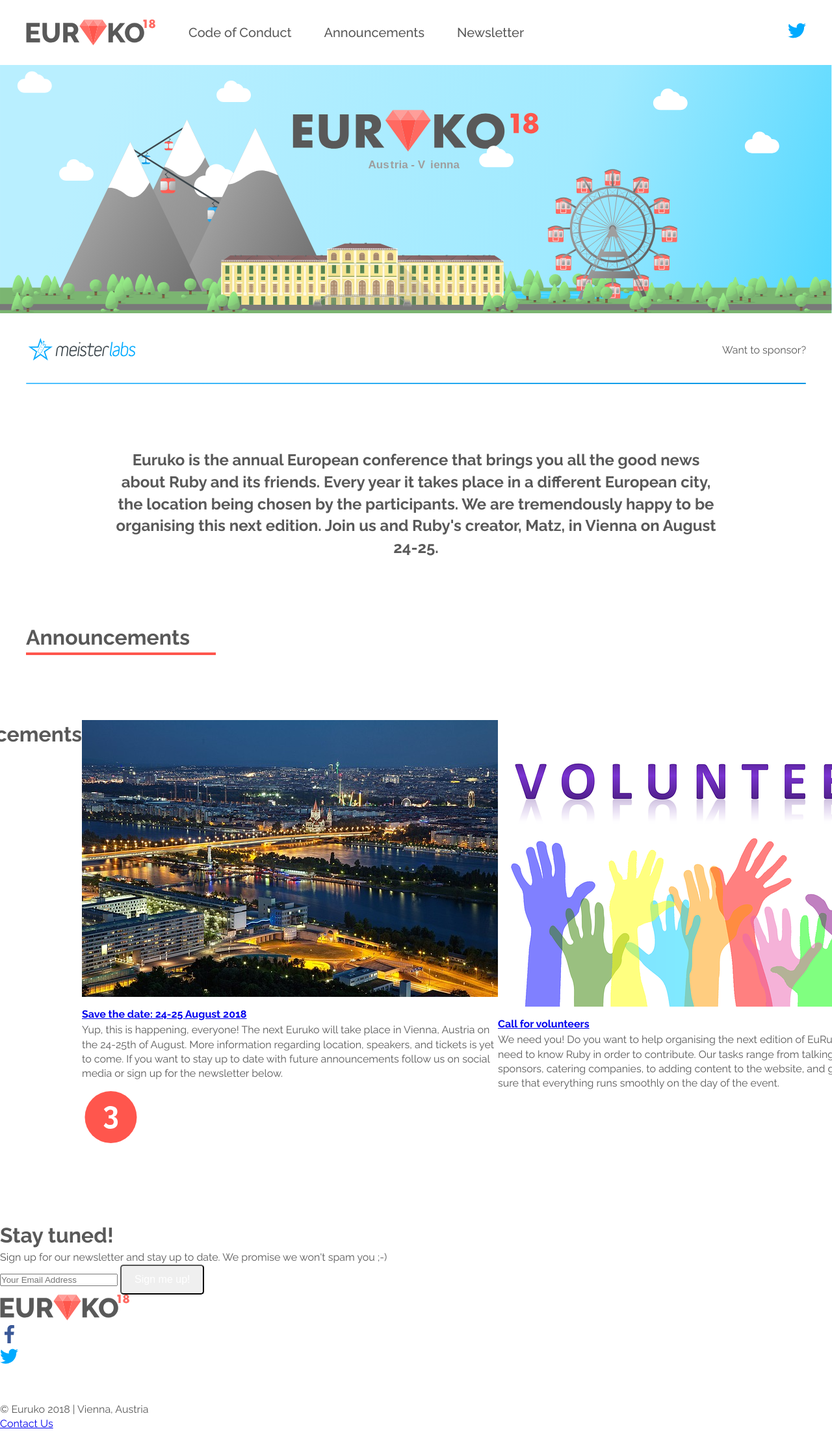
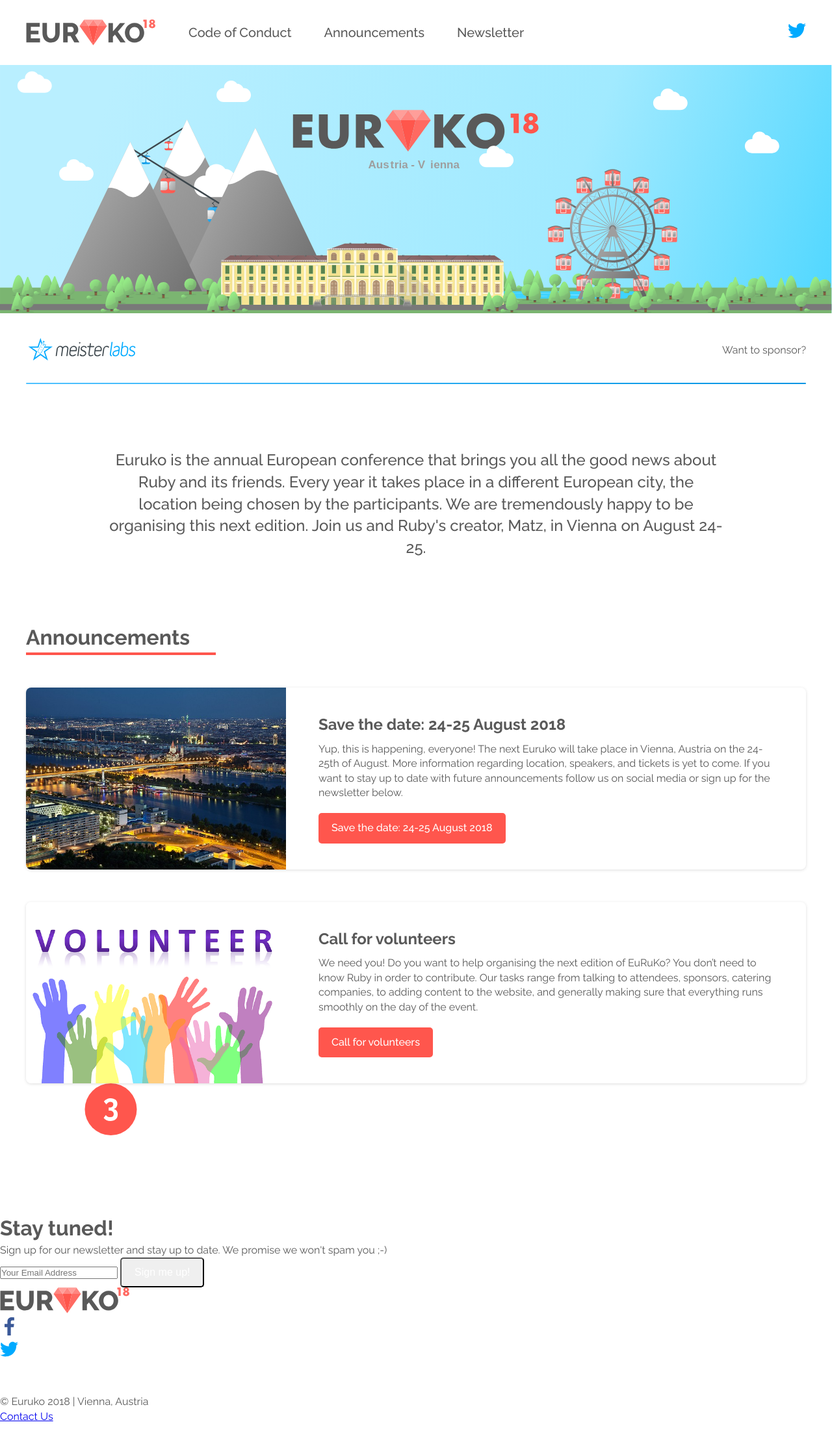
Before and after one commit to euruko/euruko2018.github.io, a Jekyll site: the page built from index.html, in a window 1280 px wide. Shown: the whole page at 65% size. Built offline with Jekyll 4.4.1, drawn with Linux system fonts in a browser that asks for light colours.

Commit message:
Announcement CSS

```diff
--- a/assets/css/homepage.scss
+++ b/assets/css/homepage.scss
@@ -3,8 +3,10 @@
 
 @import "main";
 
-@import "modules/navigation";
-@import "modules/sponsor-list";
+@import "modules/announcements";
+
+@import "partials/navigation";
+@import "partials/sponsor-list";
 
 section {
     padding: 100px 30px 0px 30px;
--- a/assets/css/lib/3-base/_button.scss
+++ b/assets/css/lib/3-base/_button.scss
@@ -6,10 +6,7 @@
     font-weight: $fw-medium;
     border-radius: 5px;
     white-space: nowrap;
-    display: inline-flex;
-    align-items: center;
-    justify-content: center;
-    flex: 0 0 0%;
+    display: inline-block;
     color: white;
     resize: none;
     cursor: pointer;
@@ -24,3 +21,11 @@
     font-weight: $fw-bold;
     border-radius: 8px;
 }
+
+@include mobile-only{
+    .button,
+    input[type=button],
+    input[type=submit] {
+        white-space: normal;
+    }
+}
--- a/assets/css/lib/4-object/_flexbox.scss
+++ b/assets/css/lib/4-object/_flexbox.scss
@@ -41,6 +41,10 @@
 
 .h-flex {
   display: flex;
+}
+
+.align-self-start {
+  align-self: flex-start;
 }
 
 // .h-inline-flex {
--- /dev/null
+++ b/assets/css/lib/6-trumps/_helpers.scss
@@ -0,0 +1,13 @@
+/* FONTW WEIGHT */
+
+.fw-regular {
+    font-weight: $fw-regular;
+}
+
+.fw-medium {
+    font-weight: $fw-medium;
+}
+
+.fw-bold {
+    font-weight: $fw-bold;
+}
--- a/assets/css/lib/main.scss
+++ b/assets/css/lib/main.scss
@@ -14,3 +14,4 @@
 @import "5-components/headings";
 
 @import "6-trumps/colors";
+@import "6-trumps/helpers";
--- /dev/null
+++ b/assets/css/lib/modules/announcements.scss
@@ -0,0 +1,33 @@
+@import "includes";
+
+.announcements {
+    margin-top: 50px;
+    background-color: white;
+    box-shadow: $bs-regular;
+    border-radius: 8px;
+    overflow: hidden;
+    flex-wrap: wrap;
+
+    .image {
+        background-repeat: no-repeat;
+        background-position: center center;
+        background-size: cover;
+        flex: 1 1 300px;
+        min-height: 260px;
+    }
+
+    .text-wrapper {
+        flex: 3 1 500px;
+        flex-direction: column;
+        padding: 40px 50px;
+    }
+
+    h3 {
+        margin-bottom: 10px;
+    }
+
+    .button {
+        margin-top: 20px;
+    }
+
+}
--- a/index.html
+++ b/index.html
@@ -13,7 +13,7 @@
 
   <section>
     <view class="content-wrapper">
-      <h3 class="description">
+      <h3 class="description fw-medium">
         Euruko is the annual European conference that brings you all the good news about Ruby and its friends. Every year it takes
         place in a different European city, the location being chosen by the participants. We are tremendously happy to be organising
         this next edition. Join us and Ruby's creator, Matz, in Vienna on August 24-25.
@@ -22,28 +22,21 @@
   </section>
 
   <section>
-    <view class="content-wrapper">
-      <h2 class="section-header">Announcements</h2>
+    <view column class="content-wrapper">
+      <h2 class="section-header align-self-start">Announcements</h2>
+      {% for post in site.posts %}
+        <view class="announcements">
+          <view class="image" style='background-image: url("/assets/images/posts/{{ post.image }}")'></view>
+          <view class="text-wrapper">
+            <h3 class="fw-bold">
+                {{ post.title }}
+            </h3>
+            {{ post.excerpt }}
+            <a href="{{post.url}}" class="button bg-red align-self-start" >{{ post.title }}</a>
+          </view>
+        </view>
+      {% endfor %}
     </view>
   </section>
 
-  <section id="announcements">
-    <div class="header">
-      <div row>
-        <h2>Announcements</h2>
-        <div class="spacing"></div>
-      </div>
-      <div class="border"></div>
-    </div>
-
-    {% for post in site.posts %}
-    <div row class="content">
-      <img src="/assets/images/posts/{{ post.image }}" />
-      <div column>
-        <h3><a href="{{post.url}}">{{ post.title }}</a></h3>
-        {{ post.excerpt }}
-      </div>
-    </div>
-    {% endfor %}
-  </section>
 </content>
```
Also changed, not shown: assets/css/lib/partials/navigation.scss (renamed from assets/css/lib/modules/navigation.scss), assets/css/lib/partials/sponsor-list.scss (renamed from assets/css/lib/modules/sponsor-list.scss).
